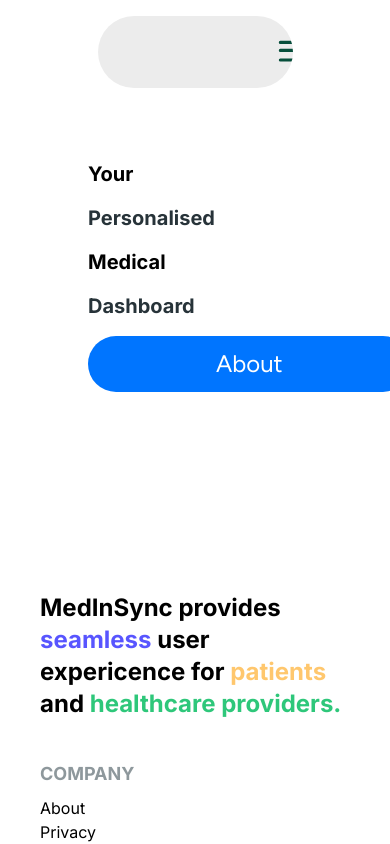
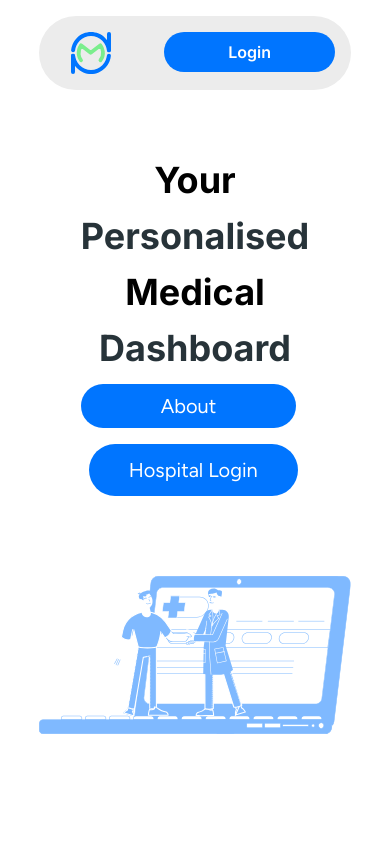
Before and after one commit to EvolutionX-10/medinsync, a Next.js app: page / in a window 390 px wide. Shown: the top 844 px of the page. Built offline with nearby package versions, Linux system fonts and the light colour scheme.

Commit message:
Revamded UI

```diff
--- a/app/dashboard/page.jsx
+++ b/app/dashboard/page.jsx
@@ -28,7 +28,7 @@
         <>
             <Navbar />
             <div className="bg-[#edf6f5] py-20">
-                <div className="flex flex-col lg:flex-row items-center justify-between lg:items-start ml-4 lg:ml-20 mt-20">
+                <div className="flex flex-col lg:flex-row items-center justify-between lg:items-start ml-4 lg:ml-20 lg:mt-20 mt-10">
                     <div className="text-center lg:text-left">
                         <p className="text-6xl font-bold">{dayOfWeekString}</p>
                         <p className="text-7xl font-semibold">{date}</p>
--- a/app/page.jsx
+++ b/app/page.jsx
@@ -5,6 +5,7 @@
 import Footer from "@/components/Footer";
 import Navbar from "@/components/Navbar";
 import { figtree } from "@/app/fonts";
+import Image from "next/image";
 
 export default function Page() {
 	const [showAnimation, setShowAnimation] = useState(true);
@@ -27,27 +28,33 @@
 			<Navbar />
 
 			{/* Text1 */}
-			<div className="flex justify-between mt-40 mx-[4rem]">
+			<div className="flex flex-col lg:flex-row items-center gap-20 justify-between mt-40 lg:mx-[4rem] ">
 				<div className="flex flex-col justify-start gap-4">
-						<p className="lg:text-6xl text-xl font-bold text-black">Your</p>
-						<p className="lg:text-6xl text-xl font-bold text-[#273339]">Personalised</p>
-						<p className="lg:text-6xl text-xl font-bold text-black">Medical</p>
-						<p className="lg:text-6xl text-xl font-bold text-[#273339]">Dashboard</p>
-					<div className="flex justify-start">
+						<p className="lg:text-6xl text-4xl lg:text-left text-center font-bold text-black">Your</p>
+						<p className="lg:text-6xl text-4xl lg:text-left text-center font-bold text-[#273339]">Personalised</p>
+						<p className="lg:text-6xl text-4xl lg:text-left text-center font-bold text-black">Medical</p>
+						<p className="lg:text-6xl text-4xl lg:text-left text-center font-bold text-[#273339]">Dashboard</p>
+					<div className="">
 						<Link href="/about">
-							<button className={"rounded-full ml-0 bg-[#0075FF] px-32 py-3 text-white text-2xl " + figtree.className}>
+							<button className={"rounded-full ml-0 bg-[#0075FF] px-20 py-2 text-white text-xl " + figtree.className}>
 								About
 							</button>
 						</Link>
-					</div>
+						</div>
+						<Link href="/about">
+							<button className={" ml-2 px-10 py-3	 bg-[#0075FF] text-white rounded-full text-xl " + figtree.className}>
+								Hospital Login
+							</button>
+						</Link>
+
 				</div>
 
 
-				<div className="flex justify-end">
-					<img src="/illustration.svg" alt="" className="w-[50vw]" />
+				<div className="flex lg:justify-end">
+					<Image src="/illustration.svg" alt="" className="lg:w-[50vw] w-[80vw]" width={100} height={100} />
 				</div>
 			</div>
-			<div className="mt-40"></div>
+			<div className="mt-20"></div>
 			<Footer />
 		</div>
 	);
--- a/app/records/page.jsx
+++ b/app/records/page.jsx
@@ -66,8 +66,8 @@
 		<>
 			<Navbar />
 			<div className="bg-[#edf6f5] py-20">
-				<div className="flex flex-col lg:flex-row items-center justify-between lg:items-start ml-4 lg:ml-20 mt-20">
-					<div className="text-center lg:text-left">
+				<div className="flex flex-col lg:flex-row items-center justify-around lg:items-start   mt-10">
+					<div className=" text-center lg:text-left">
 						<p className="text-6xl font-bold">{dayOfWeekString}</p>
 						<p className="text-7xl font-semibold">{date}</p>
 					</div>
@@ -86,11 +86,7 @@
 							</div>
 						</div>
 					</div>
-					<div className="flex justify-center mt-20 lg:mt-0">
-						<div className="w-[90vw] lg:w-[30rem] h-64 rounded-3xl border-[#797885] border-2 mr-10">
-							<p className="text-3xl font-medium text-center mt-3">Prescription</p>
-						</div>
-					</div>
+
 				</div>
 				<div className="w-[80vw] mt-20 lg:ml-48 ml-10">
 					<div className="flex items-center">
--- a/components/Navbar.jsx
+++ b/components/Navbar.jsx
@@ -5,39 +5,22 @@
 
 const Navb = ({ isSticky, toggleMenu, isMenuOpen }) => {
 	return (
-		<header className="mx-auto w-1/2 bg-[#ececec] md-bg-transparent rounded-full fixed top-4 left-0 right-0 z-10 overflow-x-hidden">
+		<header className="mx-auto lg:w-1/2 w-[80vw] bg-[#ececec] md-bg-transparent rounded-full fixed top-4 left-0 right-0 z-10 overflow-x-hidden">
 			<nav
 				className={`py-4 lg:px-14 px-4 ${
 					isSticky ? "sticky top-0 left-0 right-0 border-b bg-white shadow-md" : "bg-transparent"
 				}`}
 			>
-				<div className="flex justify-between item-center text-base gap-40">
-					<a href="#" className="text-2xl font-semibold flex items-center space-x-3">
-						<img src="/logo.svg" alt="" className="w-10 initial-block items-center" />
-					</a>
-					<ul className="md:flex space-x-12 hidden items-center font-semibold">
+				<div className="flex justify-between item-center text-base gap-10 lg:md-40">
+					<Link href="/" className="text-2xl font-semibold flex items-center space-x-3">
+						<img src="/logo.svg" alt="" className="ml-4 w-10 initial-block items-center" />
+					</Link>
+					<ul className="md:flex   items-center font-semibold">
 						<Link href="/login">
-							<button className="rounded-3xl ml-0 bg-[#0075FF] px-16 py-3 text-white">Login</button>
+							<button className="rounded-3xl ml-0 bg-[#0075FF] px-16 md:w-40 py-2 text-white">Login</button>
 						</Link>
 					</ul>
 
-					<div className="lg:hidden flex items-center">
-						<button onClick={toggleMenu}>
-							<svg
-								xmlns="http://www.w3.org/2000/svg"
-								className="h-10 w-8 text-emerald-900"
-								viewBox="0 0 20 20"
-								fill="currentColor"
-							>
-								<path
-									fillRule="evenodd"
-									className="text-emerald-900"
-									d="M3 4a1 1 0 011-1h12a1 1 0 110 2H4a1 1 0 01-1-1zM3 9a1 1 0 011-1h12a1 1 0 110 2H4a1 1 0 01-1-1zM4 14a1 1 0 100 2h12a1 1 0 100-2H4z"
-									clipRule="evenodd"
-								/>
-							</svg>
-						</button>
-					</div>
 				</div>
 				<div
 					className={`space-y-4 px-4 mt-16 py-7 bg-primary ${
--- a/components/Navbar2.jsx
+++ b/components/Navbar2.jsx
@@ -6,7 +6,7 @@
 
 const Navb = ({ isSticky, toggleMenu, isMenuOpen, navItems, username }) => {
 	return (
-		<header className={`w-full ${isSticky ? "sticky top-0 left-0 right-0 bg-white shadow-md rounded-b-lg z-10" : ""}`}>
+		<header className={`w-full ${isSticky ? "sticky top-0 left-0 right-0 bg-[#ececec] shadow-md rounded-b-lg z-10" : ""}`}>
 			<nav className="py-4 lg:px-14 px-4">
 				<div className="flex justify-around items-center text-base">
 					<a href="#" className="text-2xl font-semibold flex items-center space-x-3">
```
